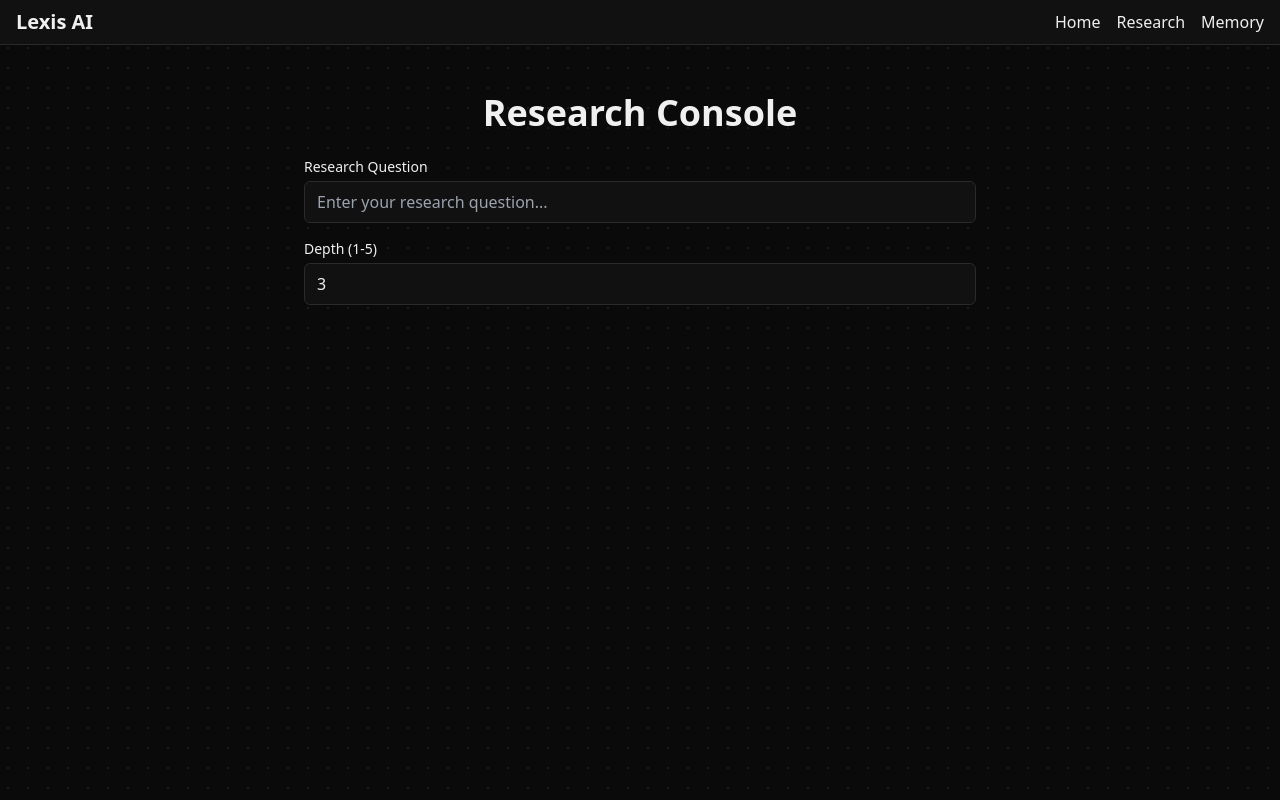
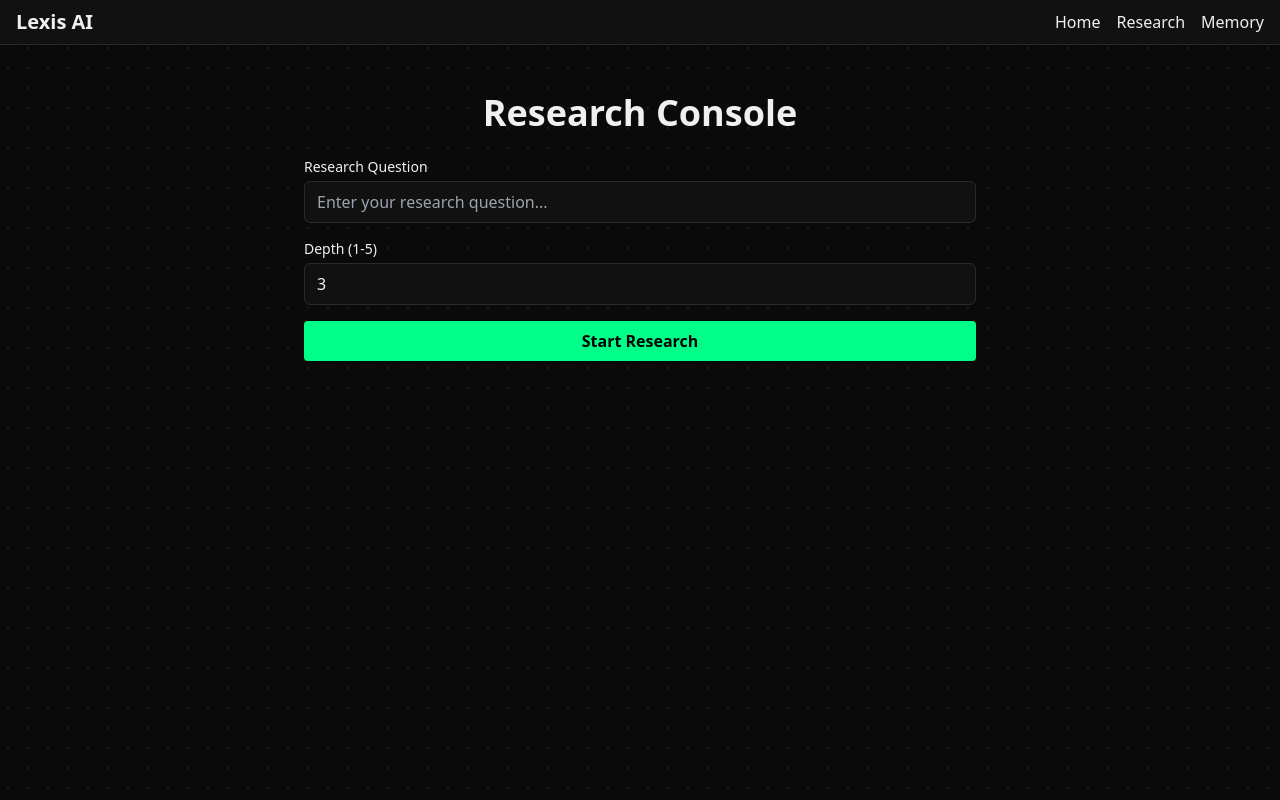
Before and after one commit to shrihi/Lexis-AI-Multi-Agent-Research-Intelligence-Platform, a Next.js app in the folder frontend/: page /research in a window 1280 px wide. Built offline with nearby package versions, Linux system fonts and the light colour scheme.

Commit message:
fix: stabilize auto research start

```diff
--- a/frontend/app/research/page.tsx
+++ b/frontend/app/research/page.tsx
@@ -122,7 +122,8 @@ function ResearchConsole() {
 
             <button
               type="submit"
-              className="w-full rounded-md bg-accent-green py-2 text-primary transition hover:bg-accent-green/80"
+              className="w-full py-2 rounded mt-2"
+              style={{ backgroundColor: '#00ff88', color: '#000000', fontWeight: 'bold' }}
             >
               Start Research
             </button>
```
